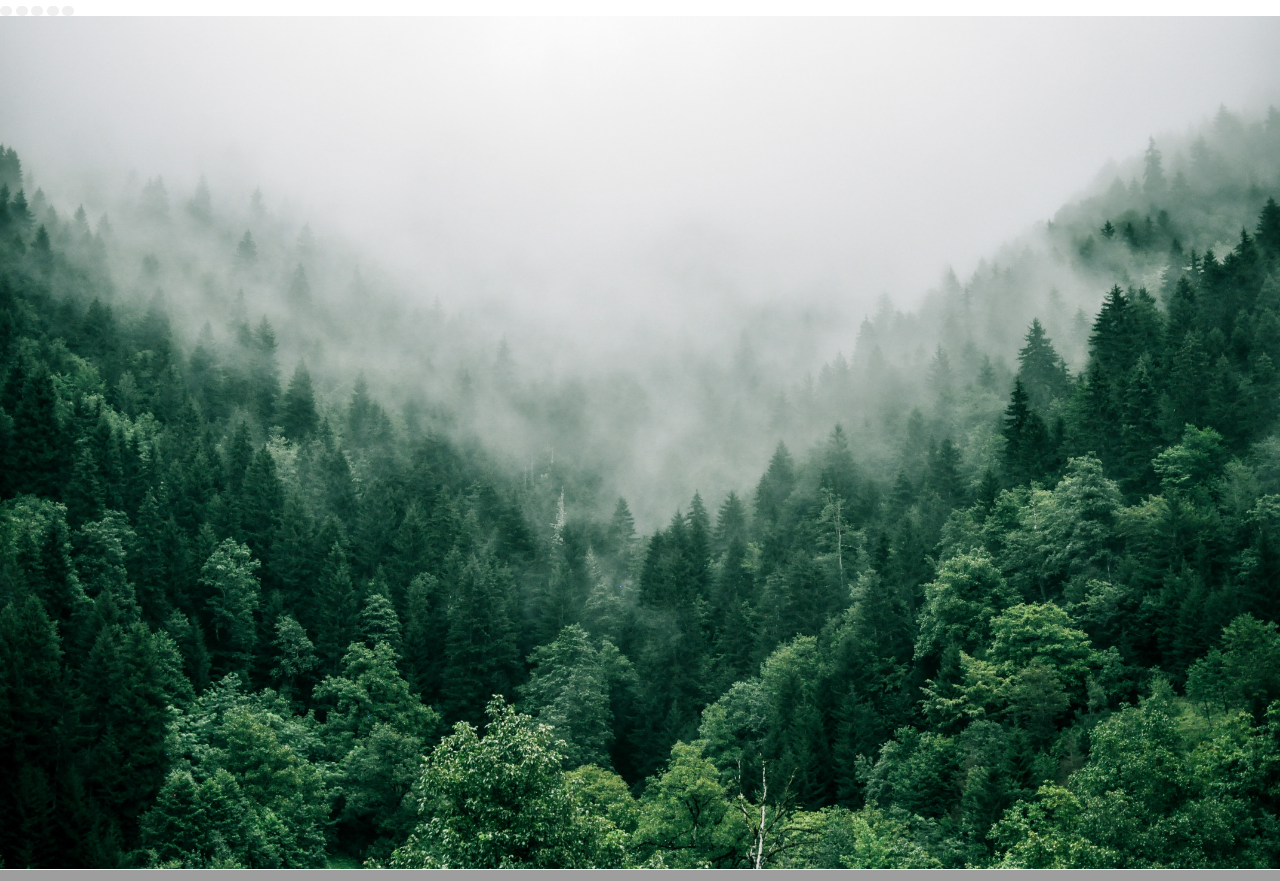
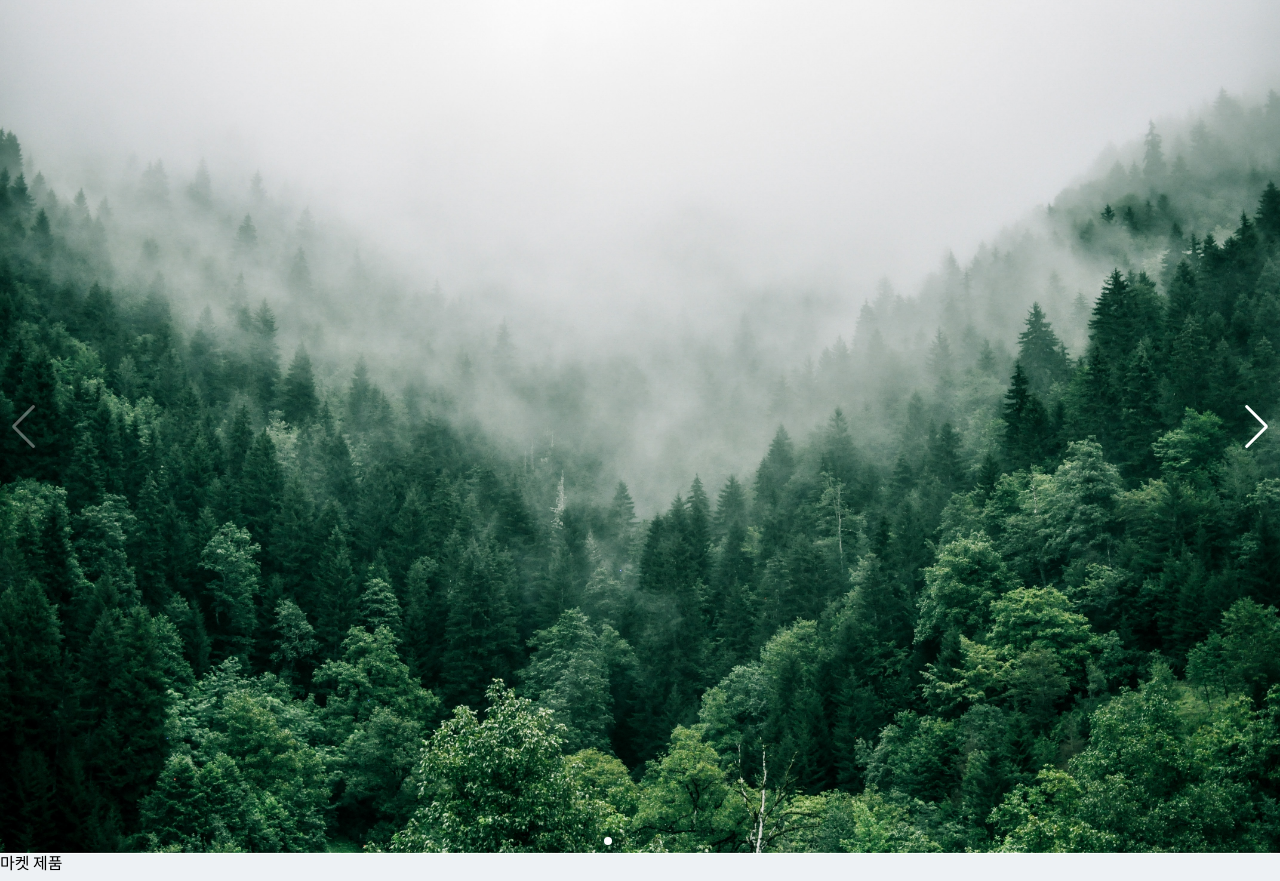
Before and after one commit to JiSuMun/zigoohang, a Django app: page / in a window 1280 px wide. Shown: the part 71-952 px from the top of the page. Run offline with Django 3.2, Linux system fonts and the light colour scheme; some libraries are stand-ins or nearby versions; grey boxes are pictures that could not be loaded.

Commit message:
fix main

```diff
--- a/static/css/main/header.css
+++ b/static/css/main/header.css
@@ -112,7 +112,7 @@
 
 .nav-hover-title {
   position: absolute;
-  top: 70px;
+  top: 71px;
   padding: 15px 10px;
   background: white;
   z-index: 99;
@@ -179,24 +179,27 @@
   width: 100%;
   height: 100%;
   background-color: white;
-  max-height: 0;
-  transition: 0.4s ease;
 }
-.drawer_check:checked ~ .drawer {
+.drawer_check:checked ~ .drawer .nav-inner {
   max-height: 100vh;
+  padding: 2rem 1rem 1rem;
+  border-top: 0.5px solid #dddddd;
 }
 
 /* mini */
 .drawer .nav-inner {
-  border-top: 0.5px solid #dddddd;
+  border-top: 0.5px solid transaprent;
   height: 100vh;
   max-width: 1080px;
+  max-height: 0;
   display: flex;
   align-items: stretch;
   justify-content: start;
   flex-direction: column-reverse;
   text-align: start;
-  padding: 2rem 1rem 1rem;
+  padding: 0 1rem;
+  overflow: hidden;
+  transition: 0.4s ease;
   }
 
 .m-nav-ul {
@@ -273,7 +276,7 @@
 }
 
 .m-nav-drop.open ~ .m-nav-hover-title {
-  max-height: 90px;
+  max-height: 120px;
 }
 
 .m-nav-hover-list {
@@ -284,6 +287,12 @@
 /* 미디어쿼리 pc */
 @media (min-width: 1080px) {
   .drawer_icon {
+    display: none;
+  }
+  .drawer .nav-inner {
+    display: none;
+  }
+  .hide-pc {
     display: none;
   }
 }
--- a/static/css/main/main.css
+++ b/static/css/main/main.css
@@ -1,17 +1,18 @@
+.swiper {
+  max-height: 860px;
+}
+
 .main-image {
   width: 100%;
   aspect-ratio: 5184 / 3456;
 }
 
-.carousel-item {
-  max-height: 860px ;
+.swiper-button-next, .swiper-button-prev {
+  color: #ffffff;
 }
 
-.carousel-indicators [data-bs-target] {
-  width: 10px;
-  height: 10px;
-  border: 0;
-  border-radius: 5px;
+.swiper-pagination-bullet-active {
+  background-color: #ffffff;
 }
 
 .main-product {
--- /dev/null
+++ b/static/js/main/main.js
@@ -0,0 +1,16 @@
+var swiper = new Swiper(".mySwiper", {
+  spaceBetween: 30,
+  centeredSlides: true,
+  autoplay: {
+    delay: 5000,
+    disableOnInteraction: false,
+  },
+  pagination: {
+    el: ".swiper-pagination",
+    clickable: true,
+  },
+  navigation: {
+    nextEl: ".swiper-button-next",
+    prevEl: ".swiper-button-prev",
+  },
+});
--- a/templates/header.html
+++ b/templates/header.html
@@ -31,7 +31,7 @@
             <a class="nav-link" href="{% url 'posts:main' %}">환경</a>
           </div>
           <ul class="nav-hover-title">
-            <li><a class="nav-hover-list" href="#">친환경 지도</a></li>
+            <li><a class="nav-hover-list hide-pc" href="{% url 'posts:main' %}">전체</a></li>
             <li><a class="nav-hover-list" href="#">친환경 지도</a></li>
             <li><a class="nav-hover-list" href="{% url 'posts:news' %}">ECO NEWS</a></li>
             <li><a class="nav-hover-list" href="{% url 'posts:index' %}">FORUM</a></li>
--- a/templates/main.html
+++ b/templates/main.html
@@ -3,45 +3,26 @@
 
 {% block title %}PLANET HELPER{% endblock title %}
 {% block head %}
+<link
+  rel="stylesheet"
+  href="https://cdn.jsdelivr.net/npm/swiper@9/swiper-bundle.min.css"
+/>
 <link rel="stylesheet" href="{% static 'css/main/main.css' %}">
 {% endblock head %}
 {% block content %}
 <!--carousel-->
-<div>
-  <div id="carouselExampleAutoplaying" class="carousel slide" data-bs-ride="carousel">
-    <div class="carousel-indicators">
-      <button type="button" data-bs-target="#carouselExampleIndicators" data-bs-slide-to="0" class="active" aria-current="true" aria-label="Slide 1"></button>
-      <button type="button" data-bs-target="#carouselExampleIndicators" data-bs-slide-to="1" aria-label="Slide 2"></button>
-      <button type="button" data-bs-target="#carouselExampleIndicators" data-bs-slide-to="2" aria-label="Slide 3"></button>
-      <button type="button" data-bs-target="#carouselExampleIndicators" data-bs-slide-to="3" aria-label="Slide 4"></button>
-      <button type="button" data-bs-target="#carouselExampleIndicators" data-bs-slide-to="4" aria-label="Slide 5"></button>
-    </div>
-    <div class="carousel-inner">
-      <div class="carousel-item active" data-bs-interval="10000">
-        <img src="{% static 'img/main/carousel5.jpg' %}" class="d-block main-image " alt="...">
-      </div>
-      <div class="carousel-item" data-bs-interval="7000">
-        <img src="{% static 'img/main/carousel2.jpg' %}" class="d-block main-image" alt="...">
-      </div>
-      <div class="carousel-item" data-bs-interval="7000">
-        <img src="{% static 'img/main/carousel3.jpg' %}" class="d-block main-image" alt="...">
-      </div>
-      <div class="carousel-item" data-bs-interval="7000">
-        <img src="{% static 'img/main/carousel4.jpg' %}" class="d-block main-image" alt="...">
-      </div>
-      <div class="carousel-item" data-bs-interval="7000">
-        <img src="{% static 'img/main/carousel1.jpg' %}" class="d-block main-image" alt="...">
-      </div>
-    </div>
-    <button class="carousel-control-prev" type="button" data-bs-target="#carouselExampleAutoplaying" data-bs-slide="prev">
-      <span class="carousel-control-prev-icon" aria-hidden="true"></span>
-      <span class="visually-hidden">Previous</span>
-    </button>
-    <button class="carousel-control-next" type="button" data-bs-target="#carouselExampleAutoplaying" data-bs-slide="next">
-      <span class="carousel-control-next-icon" aria-hidden="true"></span>
-      <span class="visually-hidden">Next</span>
-    </button>
+<div class="swiper mySwiper">
+  <div class="swiper-wrapper">
+    <div class="swiper-slide"><img class="main-image" src="{% static 'img/main/carousel5.jpg' %}" alt=""></div>
+    <div class="swiper-slide"><img class="main-image" src="{% static 'img/main/carousel2.jpg' %}" alt=""></div>
+    <div class="swiper-slide"><img class="main-image" src="{% static 'img/main/carousel3.jpg' %}" alt=""></div>
+    <div class="swiper-slide"><img class="main-image" src="{% static 'img/main/carousel4.jpg' %}" alt=""></div>
+    <div class="swiper-slide"><img class="main-image" src="{% static 'img/main/carousel1.jpg' %}" alt=""></div>
+
   </div>
+  <div class="swiper-button-next"></div>
+  <div class="swiper-button-prev"></div>
+  <div class="swiper-pagination"></div>
 </div>
 
 <!--플래닛마켓 제품3-4개 보여주고-->
@@ -92,4 +73,8 @@
     </div>
   </div>
 </div>
+
+<script src="https://code.jquery.com/jquery-latest.min.js"></script>
+<script src="https://cdn.jsdelivr.net/npm/swiper@9/swiper-bundle.min.js"></script>
+<script src="{% static 'js/main/main.js' %}"></script>
 {% endblock content %}
```
